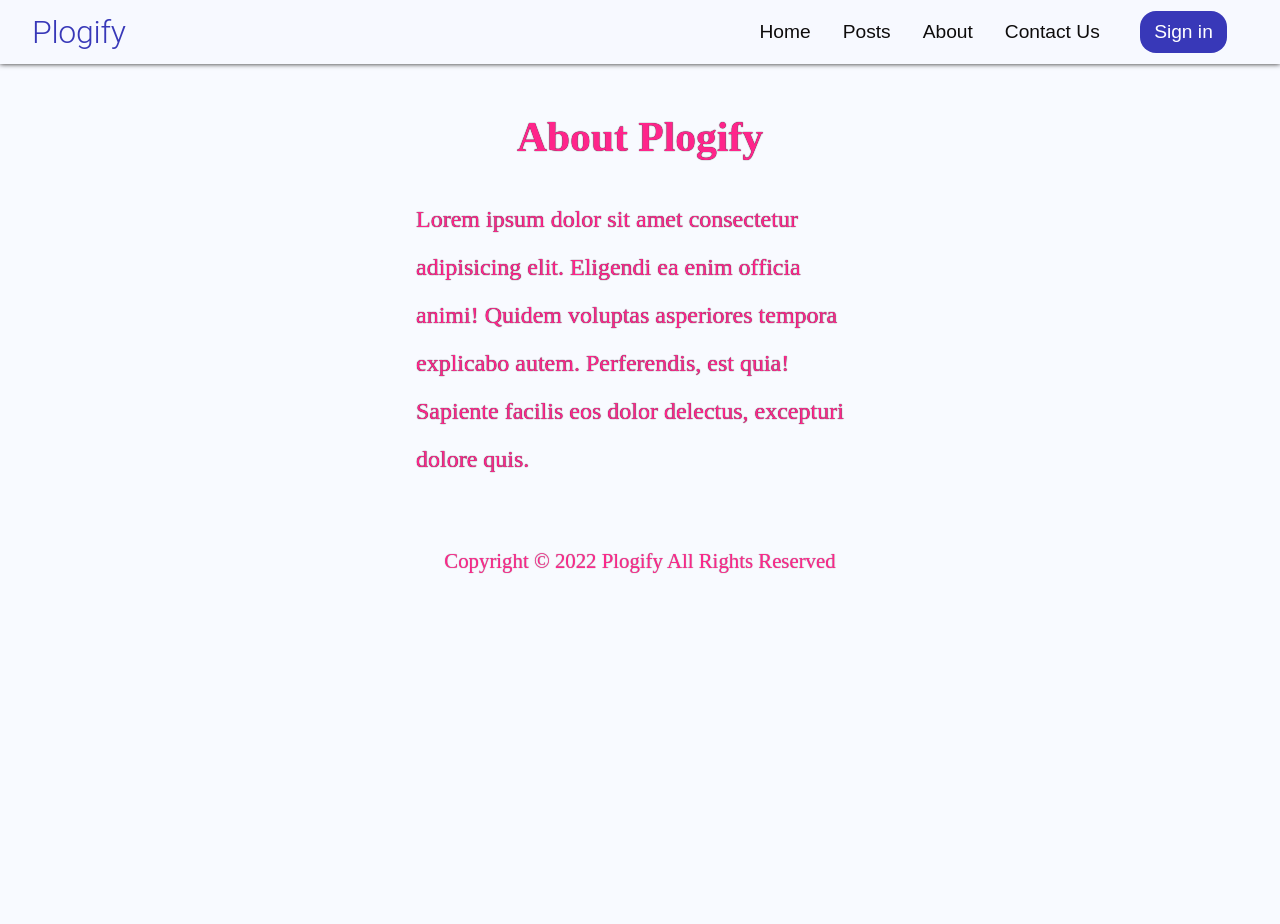
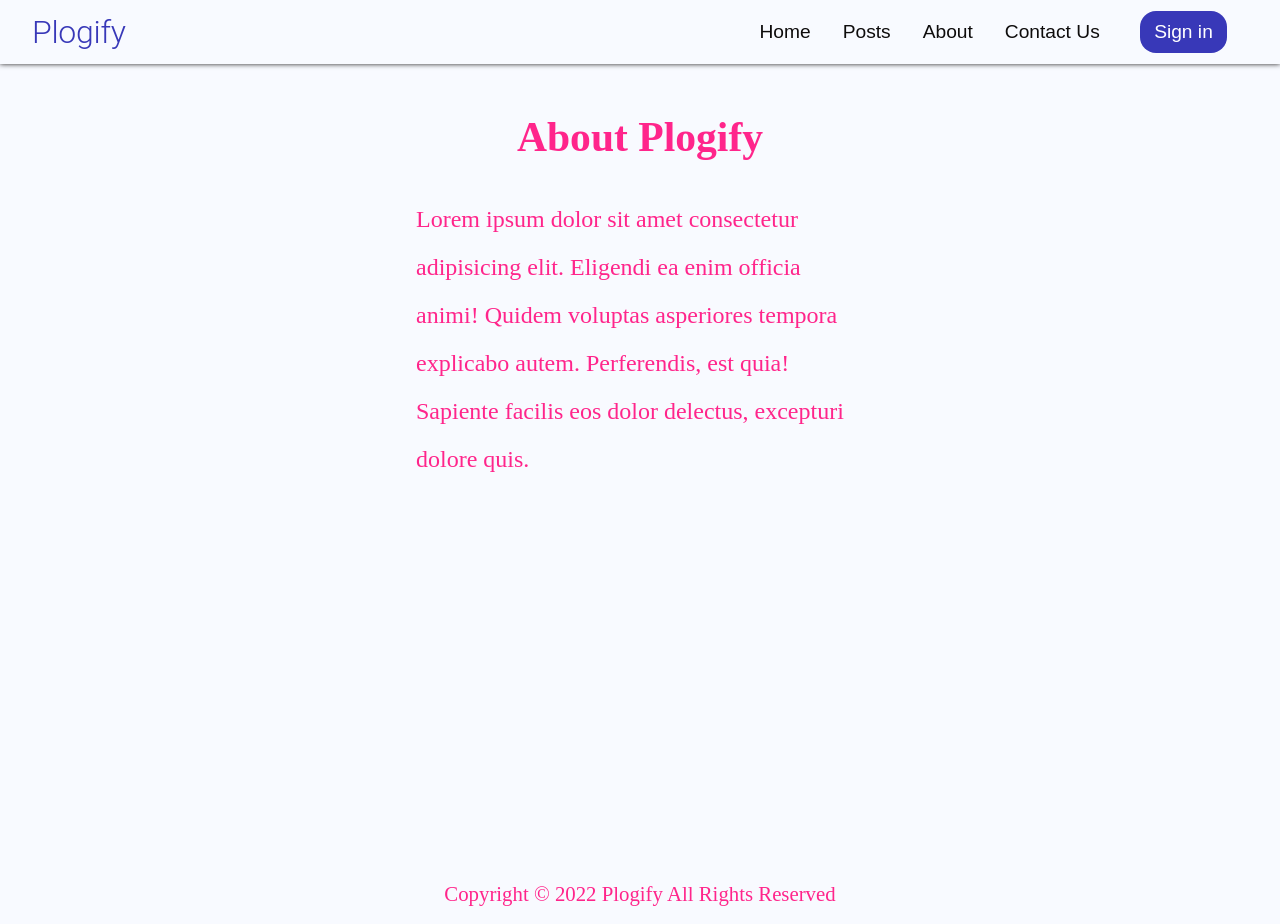
Before and after one commit to Suman373/mern-practice, a React (Create React App) app in the folder client/: page /about in a window 1280 px wide. Before the commit the page ends 800 px from the top, so only its background shows below. Built offline with nearby package versions, Linux system fonts and the light colour scheme; no server answers.

Commit message:
debug contact,banner

```diff
--- a/client/src/components/Banner/BannerStyle.js
+++ b/client/src/components/Banner/BannerStyle.js
@@ -5,7 +5,7 @@ export default makeStyles(()=>({
     imageContainer:{
         width:'100vw',
         position:'relative',
-        height:'100vh',
+        height:'90vh',
         display:'grid',
         margin:'0 auto',
         placeContent:'center',
--- a/client/src/components/Footer/FooterStyle.js
+++ b/client/src/components/Footer/FooterStyle.js
@@ -11,7 +11,6 @@ export default makeStyles(()=>({
     footerPara:{
         fontSize:'1.3rem',
         color:'#ff258b',
-        textShadow:'0 0 1px grey',
         "@media(max-width:700px)":{
             fontSize:'1.2rem'
         },
--- a/client/src/components/Posts/Post/PostStyle.js
+++ b/client/src/components/Posts/Post/PostStyle.js
@@ -24,7 +24,7 @@ export default makeStyles(()=>({
 
     },
     mediaCard:{
-        maxHeight:'20rem',
+        height:'55%',
         width:'100%',
         position:'relative',
         borderRadius:'1rem',
--- a/client/src/pages/About.jsx
+++ b/client/src/pages/About.jsx
@@ -20,8 +20,8 @@ const About=()=>{
                 <div></div>
                 <div></div>
             </div>
-            <Footer/>
         </main>
+        <Footer/>
         </>
     );
 }
--- a/client/src/pages/AboutStyle.js
+++ b/client/src/pages/AboutStyle.js
@@ -2,7 +2,7 @@ import { makeStyles } from "@material-ui/core";
 
 export default makeStyles(()=>({
     aboutWrapper:{
-        maxHeight:'100vh',
+        minHeight:'100vh',
         width:'100vw',
         overflow:'hidden',
     },
@@ -14,11 +14,10 @@ export default makeStyles(()=>({
         padding:'1rem',
         lineHeight:'2',
         color:'#ff258b',
-        textShadow:'0 0 1px black',
         "@media(max-width:700px)":{
             width:'20rem'
         },
-        "@media(max-width:450px)":{
+        "@media(max-width:500px)":{
             width:'fit-content',
         }
     },
@@ -36,10 +35,10 @@ export default makeStyles(()=>({
         textAlign:"left",
         margin:"1rem auto",
         "@media(max-width:700px)":{
-            fontSize:"1.3rem"
+            fontSize:"1.2rem"
         },
         "@media(max-width:400px)":{
-            fontSize:"1.2rem"
+            fontSize:"1rem"
         },
     }
 }))
--- a/client/src/pages/ContactStyle.js
+++ b/client/src/pages/ContactStyle.js
@@ -8,12 +8,15 @@ export default makeStyles(()=>({
         justifyContent:'space-evenly',
         alignItems:'center',
         overflow:'hidden',
+        "@media(max-width:500px)":{
+            flexDirection:'column',
+            justifyContent:'flex-start'
+        }
     },
     formWrapper:{
         textAlign:'center',
         padding:'1rem',
         color:'#ff258b',
-        textShadow:'0 0 1px black',
     },
     formTitle:{
         fontSize:'2.7rem',
@@ -22,7 +25,7 @@ export default makeStyles(()=>({
             fontSize:"2.2rem"
         },
         "@media(max-width:500px)":{
-            fontSize:'1.5rem',
+            fontSize:'1.7rem',
         }
     },
     imgContainer:{
```
